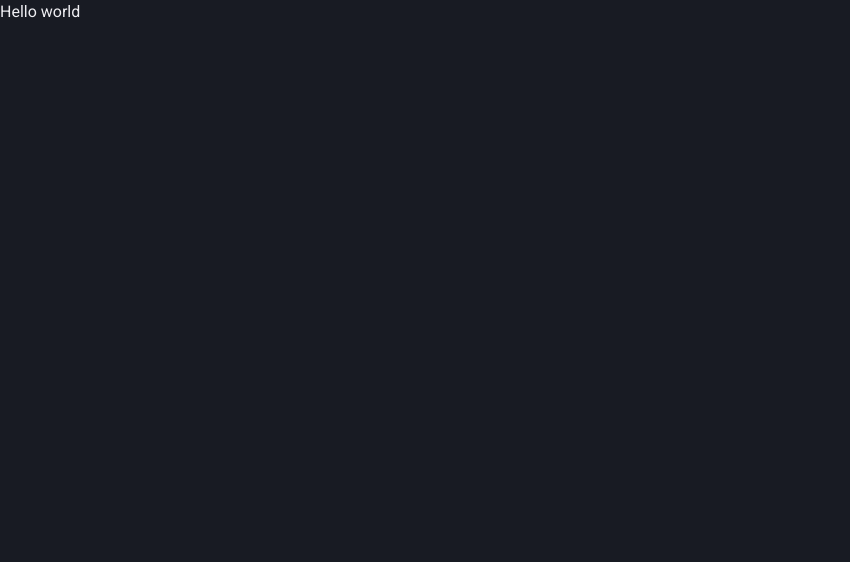
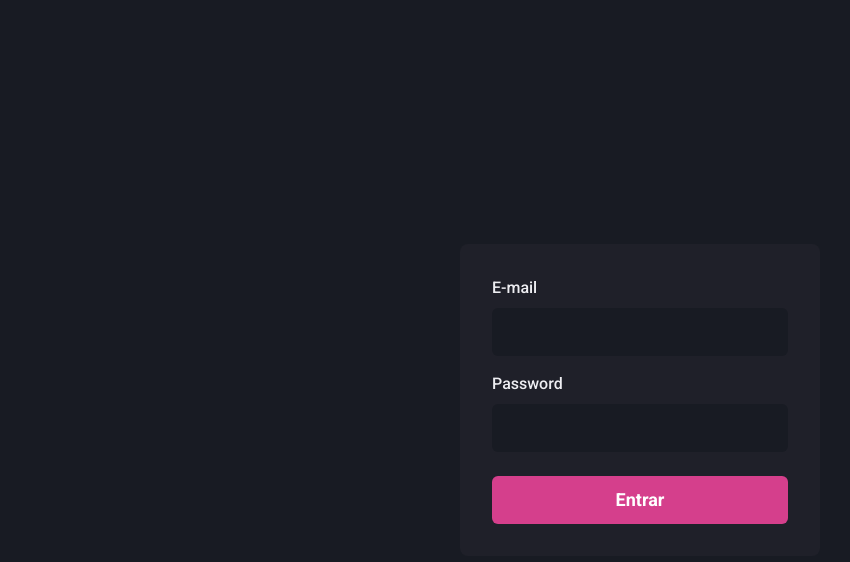
Before and after one commit to RodrigoSaantos/dashgo, a Next.js app: page / in a window 1280 px wide. Shown: the top 562 px of the page, without its empty margins (0-850 px from the left). Built offline with nearby package versions, Linux system fonts and the light colour scheme.

Commit message:
Page: Sign in

```diff
--- a/src/pages/index.tsx
+++ b/src/pages/index.tsx
@@ -1,8 +1,69 @@
 import type { NextPage } from 'next'
+import { Flex, Input, Button, Stack, FormLabel, FormControl } from '@chakra-ui/react';
 
 const Home: NextPage = () => {
   return (
-    <h1>Hello world</h1>
+    <Flex
+      w="100vw"
+      h="100vh"
+      align="center"
+      justify="center"
+    >
+      <Flex
+        as="form"
+        w="100%"
+        maxW={360}
+        bg="gray.800"
+        p={8}
+        borderRadius={8}
+        flexDir="column"
+      >
+        <Stack spacing={4} >
+          <FormControl>
+            <FormLabel htmlFor="email" >E-mail</FormLabel>
+            <Input
+              name="email"
+              id="email"
+              type="email"
+              focusBorderColor="pink.800"
+              bg="gray.900"
+              variant="filled"
+              _hover={{
+                bgColor:
+                  "gray.900",
+              }}
+              size="lg"
+            />
+          </FormControl>
+
+          <FormControl>
+            <FormLabel htmlFor="password" >Password</FormLabel>
+            <Input
+              name="password"
+              id="password"
+              type="password"
+              focusBorderColor="pink.800"
+              bg="gray.900"
+              variant="filled"
+              _hover={{
+                bgColor:
+                  "gray.900"
+              }}
+              size="lg"
+            />
+          </FormControl>
+        </Stack>
+
+        <Button
+          type="submit"
+          mt={6}
+          colorScheme="pink"
+          size="lg"
+        >
+          Entrar
+        </Button>
+      </Flex>
+    </Flex>
   )
 }
 
```
